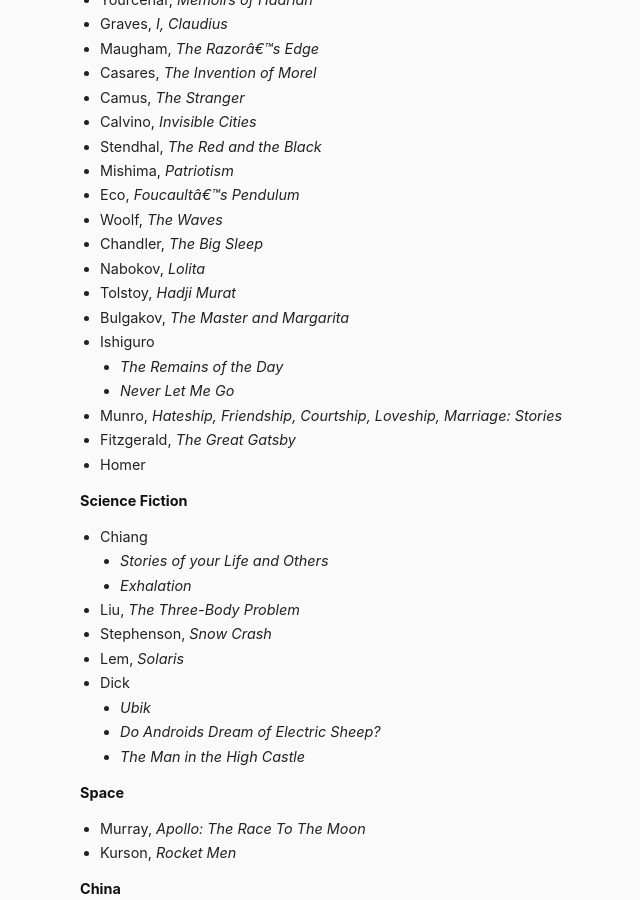
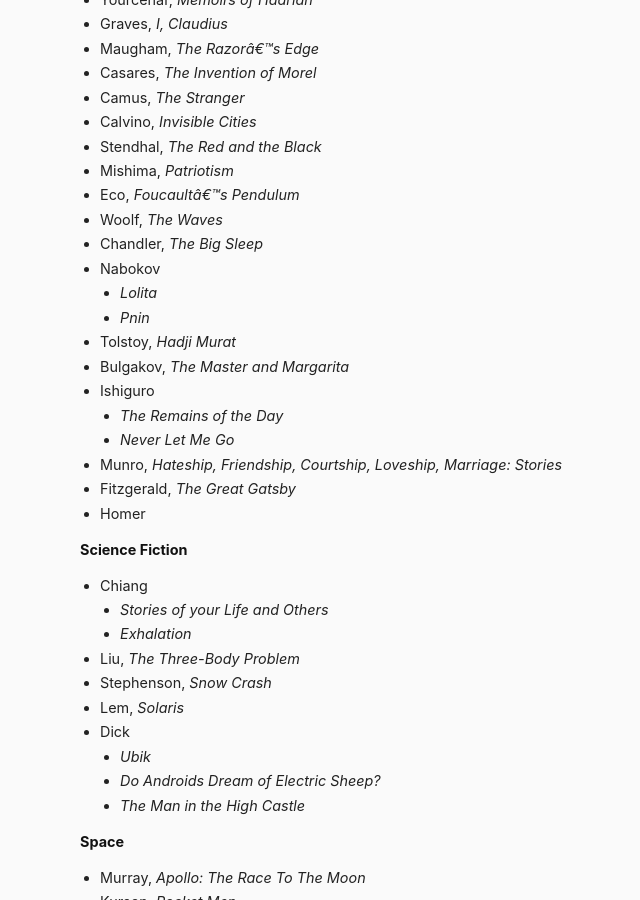
Before and after one commit to danschlz/danschulz.github.io, a Jekyll site: the page built from books.md, in a window 1280 px wide and 900 px high, scrolled down 3011 px. Shown: the whole window, without its empty margins (280-920 px from the left). Built offline with Jekyll 4.4.1, drawn with Linux system fonts in a browser that asks for light colours.

Commit message:
Update books.md

```diff
--- a/books.md
+++ b/books.md
@@ -131,7 +131,9 @@ Jump to:
 - Eco, _Foucault's Pendulum_
 - Woolf, _The Waves_
 - Chandler, _The Big Sleep_
-- Nabokov, _Lolita_
+- Nabokov
+	- _Lolita_
+	- _Pnin_
 - Tolstoy, _Hadji Murat_
 - Bulgakov, _The Master and Margarita_
 - Ishiguro
```
